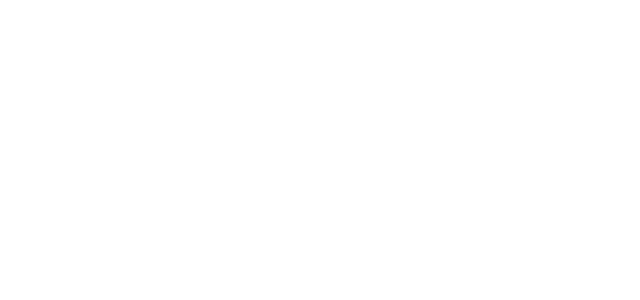
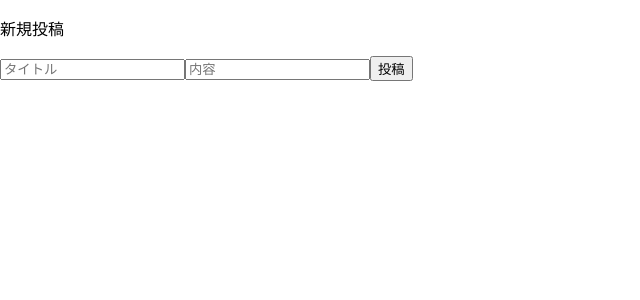
Before and after one commit to gaush023/euh, a React (Create React App) app: page /newpost in a window 1280 px wide. Before the commit this address had no page. Shown: the top 300 px of the page, without its empty margins (0-640 px from the left). Built offline with nearby package versions, Linux system fonts and the light colour scheme.

Commit message:
つぶやき終わりました

```diff
--- /dev/null
+++ b/src/Allposts.js
@@ -0,0 +1,35 @@
+import { collection, onSnapshot } from 'firebase/firestore'
+import {React, useEffect, useState } from 'react'
+import {db} from "./firebase";
+
+const getStrTime = (time) => {
+    let t = new Date(time);
+    return (`${t.getFullYear()}/${t.getMonth()+1}/${t.getDate()} ${t.getHours()}:${t.getMinutes()}:${t.getSeconds()}`);
+}
+
+const AllPosts = () => {
+    const [posts, setPosts] = useState([]);
+
+    useEffect(() => {
+        onSnapshot(collection(db, 'posts'), (posts) => {
+            setPosts(
+                posts.docs.map((post) => post.data()).sort((a,b) => b.created_at - a.created_at)
+            )
+        })
+    }, []);
+
+    return (
+        <>
+            <p>投稿一覧</p>
+            {posts.map((post) => (
+                <div className='post'>
+                    <div className='title'>タイトル：{post.title}</div>
+                    <div className='content'>内容：{post.content}</div>
+                    <div className='created_at'>投稿日：{getStrTime(post.created_at)}</div>
+                </div>
+            ))}
+        </>
+    );
+}
+
+export default AllPosts
--- a/src/App.js
+++ b/src/App.js
@@ -3,8 +3,8 @@ import { BrowserRouter as Router, Route, Routes } from 'react-router-dom';
 import Home from './Home';
 import Login from './Login';
 import SignUp from './SignUp';
-
-
+import NewPost from './Newpost';
+import AllPosts from './Allposts';
 function App() {
   return (
     <Router>
@@ -12,6 +12,8 @@ function App() {
         <Route path="/" element={<Home />} />
         <Route path="/login" element={<Login />} />
         <Route path="/signup" element={<SignUp />} />
+        <Route path="/newpost" element={<NewPost />}/>
+        <Route path="/allposts" element={<AllPosts />}/>
 
       </Routes>
     </Router>
--- a/src/Home.js
+++ b/src/Home.js
@@ -11,6 +11,8 @@ function Home() {
         <li><a href="/profile">プロフィール</a></li>
         <li><a href="/recommendations">おすすめ</a></li>
         <li><a href="/chat">トーク</a></li>
+        <li><a href="/newpost">つぶやき</a></li>
+        <li><a href="/allposts">投稿一覧</a></li>
       </ul>
     </div>
   );
--- /dev/null
+++ b/src/Newpost.js
@@ -0,0 +1,45 @@
+import { useState } from "react";
+import { collection, addDoc } from "firebase/firestore";
+import {db} from "./firebase";
+
+const NewPost = () => {
+    const [title, setTitle] = useState("");
+    const [content, setContent] = useState("");
+
+    const onSubmit = async (e) => {
+        e.preventDefault();
+        try {
+            await addDoc(collection(db, "posts"), {
+                title:title,
+                content:content,
+                created_at:new Date().getTime()
+            });
+            setTitle('')
+            setContent('')
+        } catch (error) {
+            console.log(error);
+        }
+    };
+    return (
+        <>
+            <p>新規投稿</p>
+            <form onSubmit={onSubmit}>
+                <input
+                type="text"
+                value={title}
+                placeholder='タイトル'
+                onChange={(e) => setTitle(e.target.value)}
+                />
+                <input
+                type="text"
+                value={content}
+                placeholder='内容'
+                onChange={(e) => setContent(e.target.value)}
+                />
+                <button type='submit'>投稿</button>
+            </form>
+        </>
+    )
+}
+
+export default NewPost;
```
